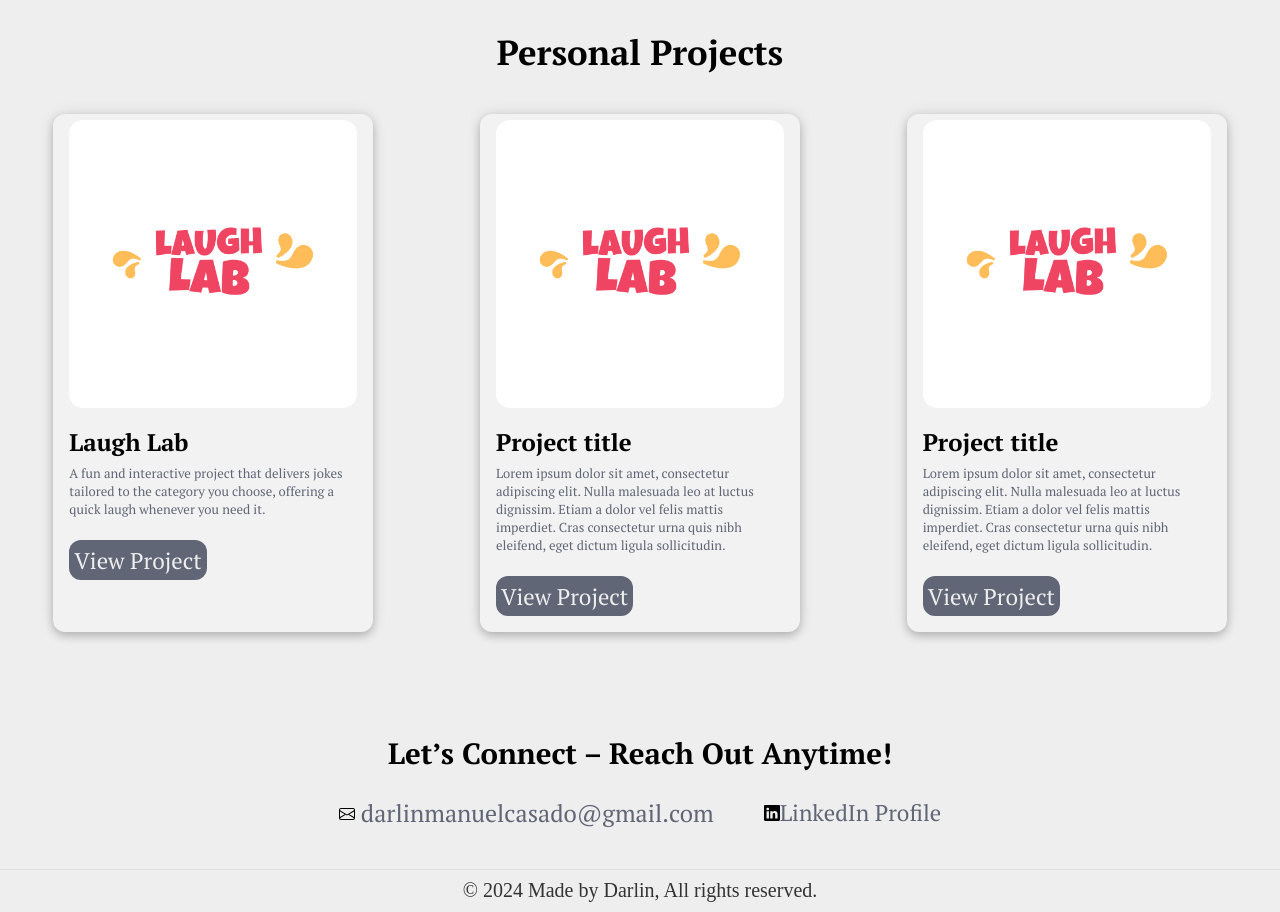
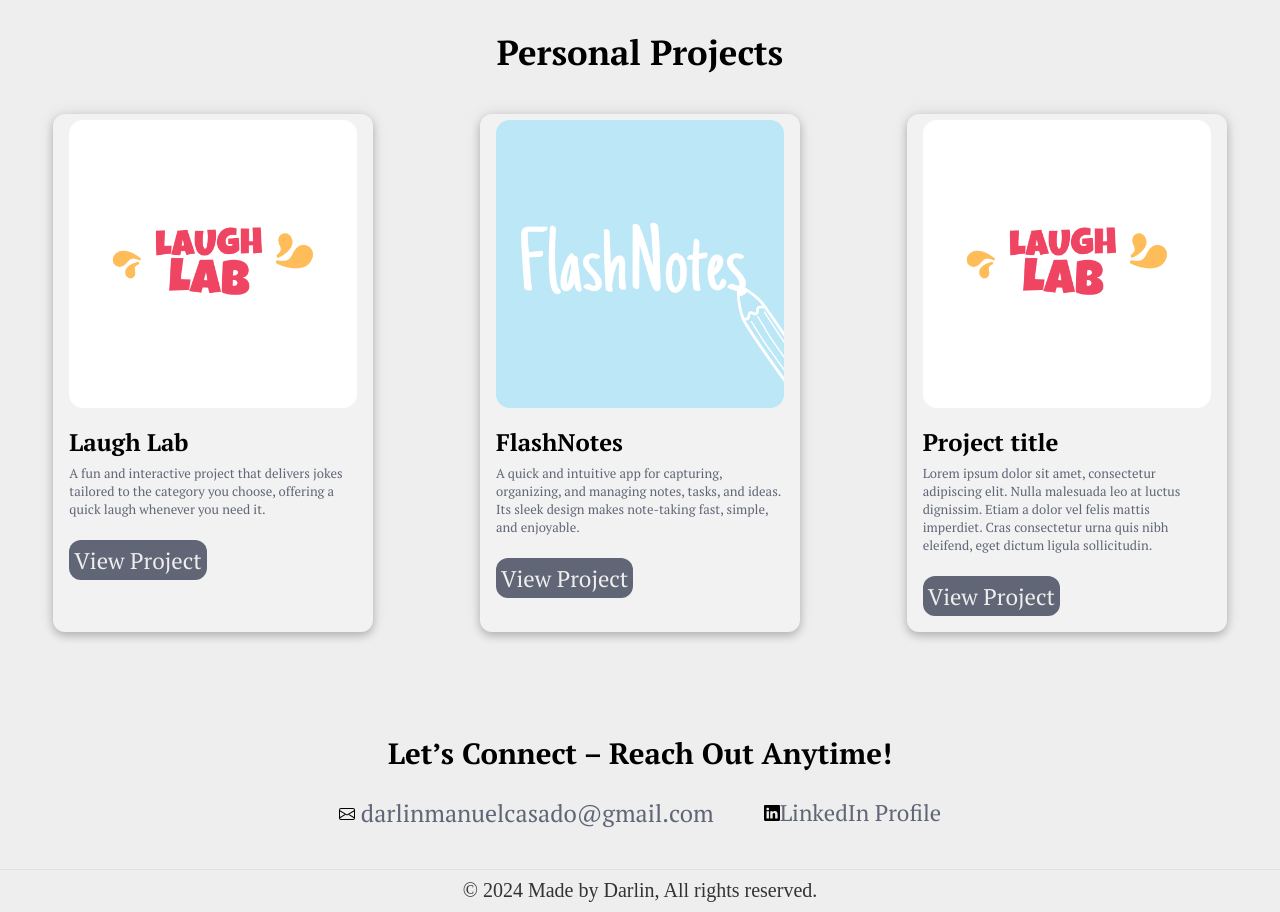
Before and after one commit to Darlin12/Presentation-Page, a React (Vite) app: page / in a window 1280 px wide. Shown: the part 1460-2372 px from the top of the page. Built offline with nearby package versions, Linux system fonts and the light colour scheme; a web font is replaced by a local one.

Commit message:
New project added

```diff
--- a/public/data/projects.js
+++ b/public/data/projects.js
@@ -8,9 +8,10 @@ const projects = [
     },
     {
         id: 2,
-        title: "Project title",
-        description:"Lorem ipsum dolor sit amet, consectetur adipiscing elit. Nulla malesuada leo at luctus dignissim. Etiam a dolor vel felis mattis imperdiet. Cras consectetur urna quis nibh eleifend, eget dictum ligula sollicitudin.",
-        imgUrl: "./images/LaughLabLogo.png"
+        title: "FlashNotes",
+        description:"A quick and intuitive app for capturing, organizing, and managing notes, tasks, and ideas. Its sleek design makes note-taking fast, simple, and enjoyable.",
+        imgUrl: "./images/FlashNotes.png",
+        url: "https://notes.darlincasado.lat/"
     },
     {
         id: 3,
```
Also changed, not shown: public/images/FlashNotes.png (added).
